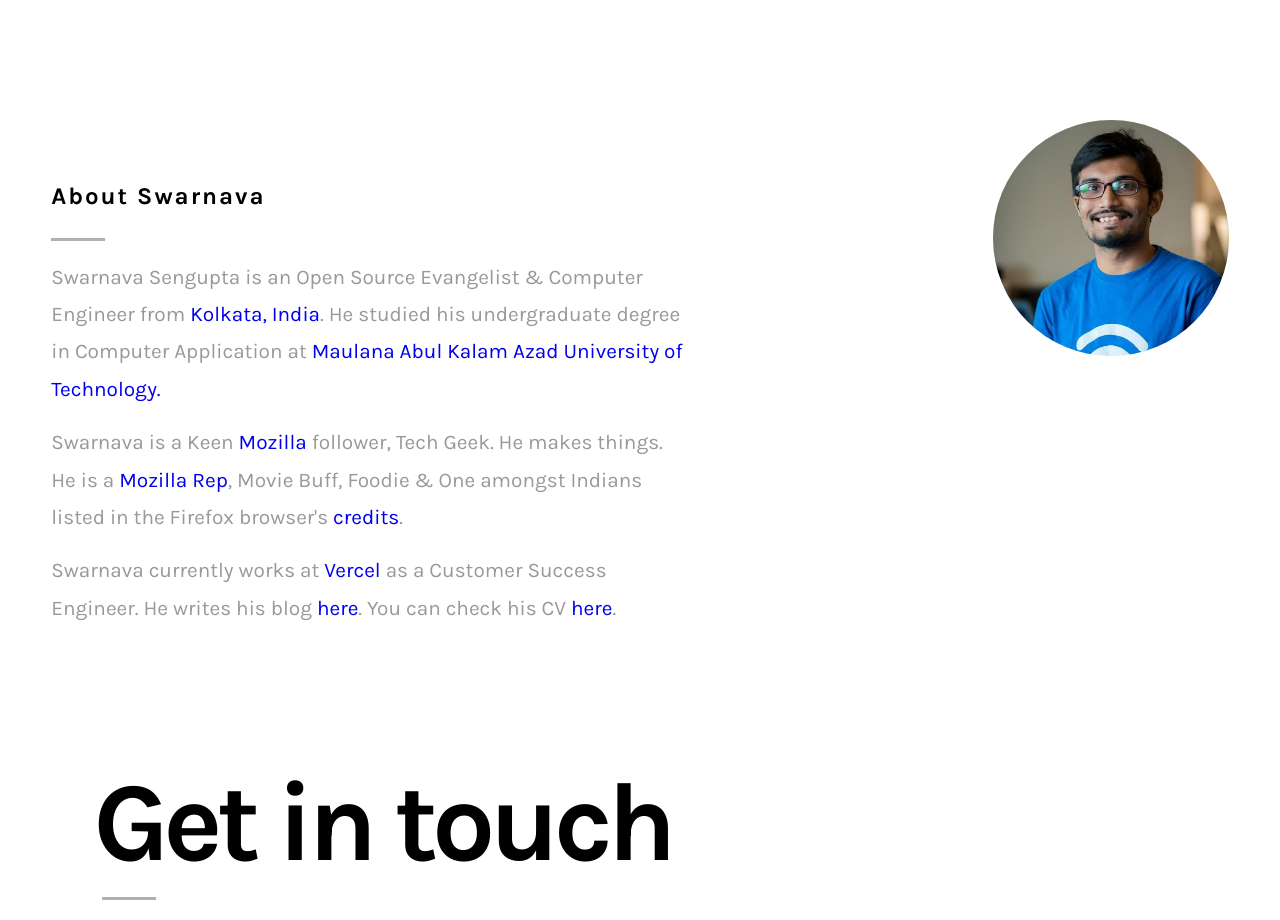
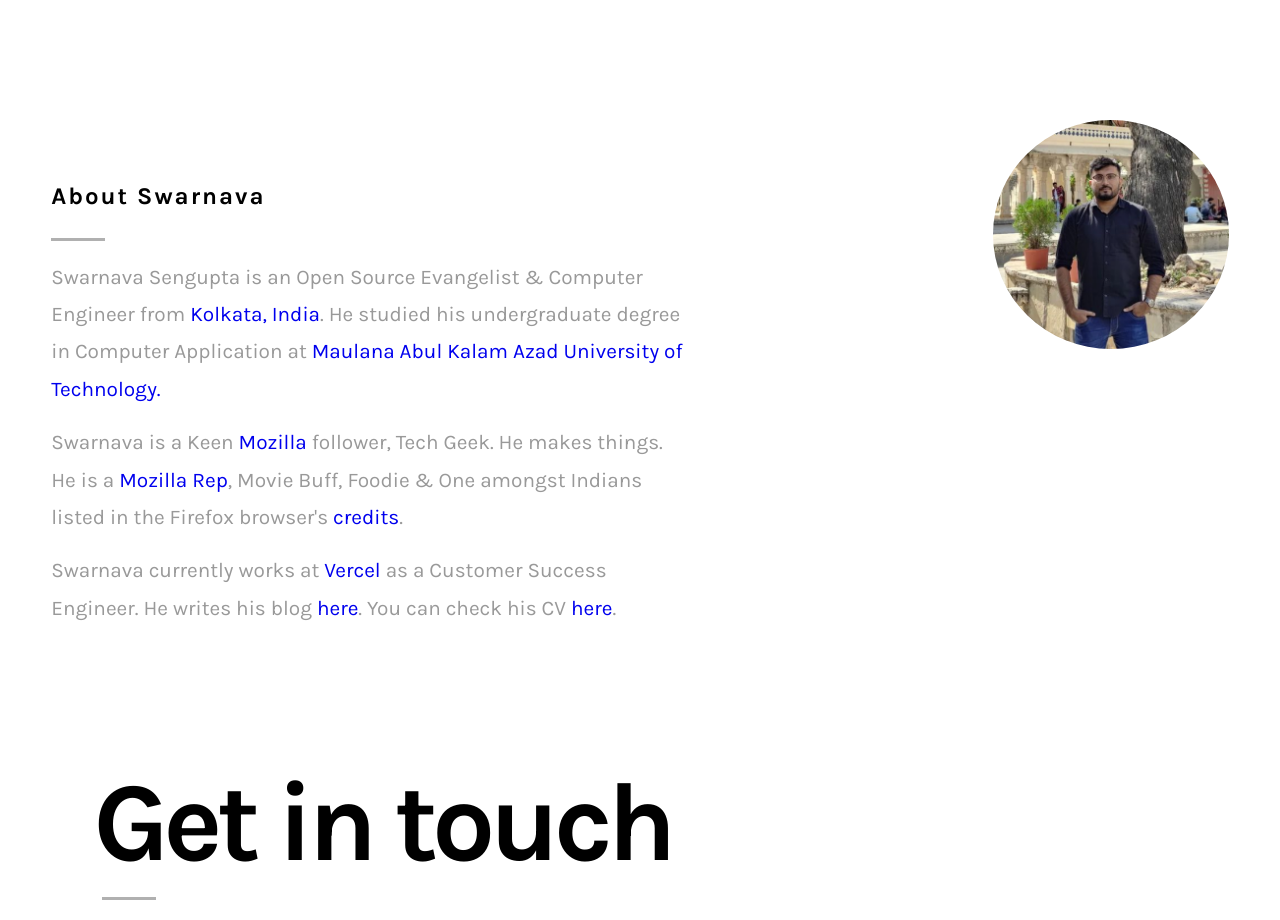
Before and after one commit to swarnava/swarnava.github.io, a plain HTML site: page index.html in a window 1280 px wide. Shown: the part 820-1740 px from the top of the page. Drawn offline with Linux system fonts and the light colour scheme.

Commit message:
New year, new me 😄

```diff
--- a/index.html
+++ b/index.html
@@ -170,7 +170,7 @@
                     <br><p>Swarnava is a Keen <a href="https://www.mozilla.org/" title="Mozilla's Website">Mozilla</a> follower, Tech Geek. He makes things. He is a <a href="https://community.mozilla.org/en/people/swarnava/" title="Swarnava's Mozilla Rep Profile">Mozilla Rep</a>, Movie Buff, Foodie &amp; One amongst Indians listed in the Firefox browser's <a href="https://www.mozilla.org/credits/" title="Mozilla Contributor list">credits</a>. </p>
                     <br><p>Swarnava currently works at <a href="https://www.vercel.com/" title="Vercel's Website">Vercel</a> as a Customer Success Engineer. He writes his blog <a href="http://blog.swarnava.in/" title="Swarnava's Blog">here</a>. You can check his CV <a href="https://www.linkedin.com/in/swarnavasengupta/" title="Swarnava's CV">here</a>. </p>
                 </div>
-                <img class="img-circle" src="img/about/me.jpg" style="height:auto;" alt="Its me">
+                <img class="img-circle" src="img/about/me.png" style="height:auto;" alt="Its me">
                 <span class="clr"></span>
             <section id="contact" data-color="#000">
                 <h1>Get in touch</h1>
```
Also changed, not shown: img/about/me.jpg (deleted), img/about/me.png (added).
